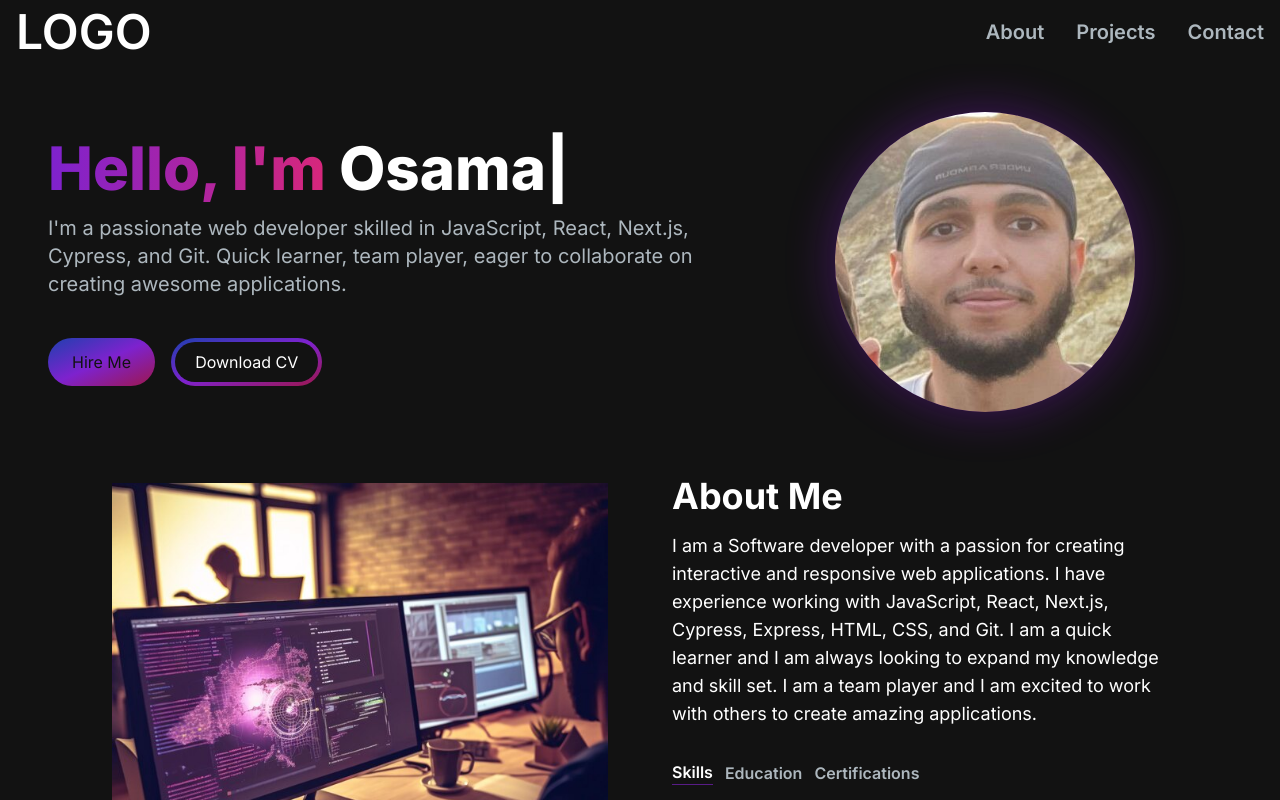
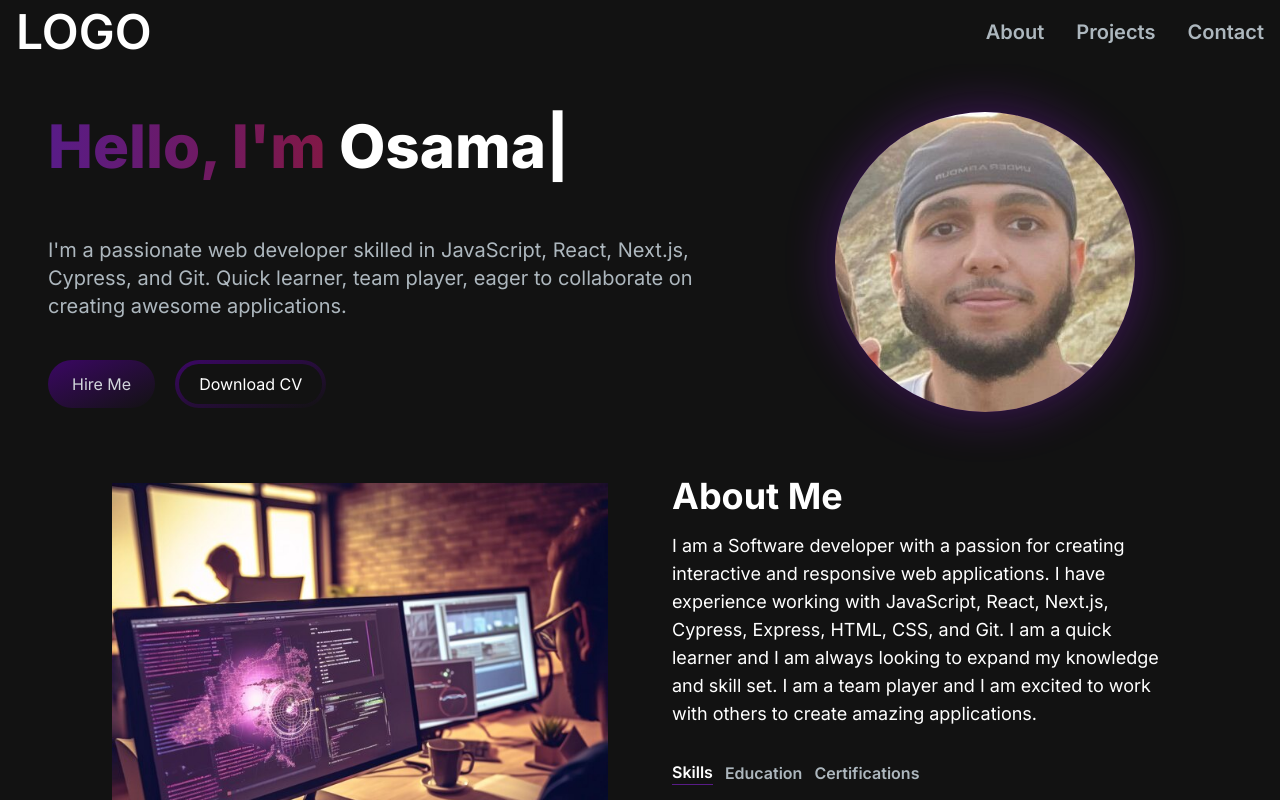
Before and after one commit to osama-mousa/personal-portfolio, a Next.js app: page / in a window 1280 px wide. Shown: the top 800 px of the page. Built offline with nearby package versions, Linux system fonts and the light colour scheme.

Commit message:
edit hero title and buttons color

```diff
--- a/src/components/HeroSection.jsx
+++ b/src/components/HeroSection.jsx
@@ -9,8 +9,8 @@ const HeroSection = () => {
         <section>
             <div className='grid grid-cols-1 sm:grid-cols-12'>
                 <div className='col-span-7 place-self-center text-center sm:text-left'>
-                    <h1 className="text-white mb-4 text-4xl sm:text-5xl lg:text-6xl font-extrabold">
-                        <span className='text-transparent bg-clip-text bg-gradient-to-r from-purple-700 to-pink-600'>Hello, I&apos;m{' '}</span>
+                    <h1 className="text-white mb-20 text-4xl sm:text-5xl lg:text-6xl font-extrabold h-10">
+                        <span className='text-transparent bg-clip-text bg-gradient-to-r from-purple-900 to-pink-900'>Hello, I&apos;m{' '}</span>
                         <TypeAnimation
                             sequence={[
                                 'Osama',
@@ -29,9 +29,9 @@ const HeroSection = () => {
                         I&apos;m a passionate web developer skilled in JavaScript, React, Next.js, Cypress, and Git. Quick learner, team player, eager to collaborate on creating awesome applications.
                     </p>
                     <div className=''>
-                        <button onClick={() => window.location.href = 'https://www.linkedin.com/in/osama-mousa-568364209'} className='px-6 py-3 w-full sm:w-fit rounded-full bg-gradient-to-br from-blue-800 via-purple-700 to-pink-800 hover:text-gray-300 hover:border hover:border-slate-800 text-[#121212] mr-4'>Hire Me</button>
+                        <button onClick={() => window.location.href = 'https://www.linkedin.com/in/osama-mousa-568364209'} className='px-6 py-3 w-full sm:w-fit rounded-full bg-gradient-to-br from-purple-950  hover:text-white hover:border hover:border-slate-900 text-gray-300 mr-5'>Hire Me</button>
 
-                        <button onClick={() => window.location.href = 'https://flowcv.com/resume/u93s6l54kg'} className='px-1 py-1 w-full sm:w-fit rounded-full bg-gradient-to-br from-blue-800 via-purple-700 to-pink-800 hover:bg-slate-800 text-white mt-4'><span className='block bg-[#121212] hover:bg-slate-800 rounded-full px-5 py-2'>Download CV</span></button>
+                        <button onClick={() => window.location.href = 'https://flowcv.com/resume/u93s6l54kg'} className='px-1 py-1 w-full sm:w-fit rounded-full bg-gradient-to-br from-purple-950  hover:bg-slate-800 text-white mt-4'><span className='block bg-[#121212] hover:bg-slate-800 rounded-full px-5 py-2'>Download CV</span></button>
                     </div>
                 </div>
                 <div className='col-span-5 place-self-center mt-4 lg:mt-0'>
```
